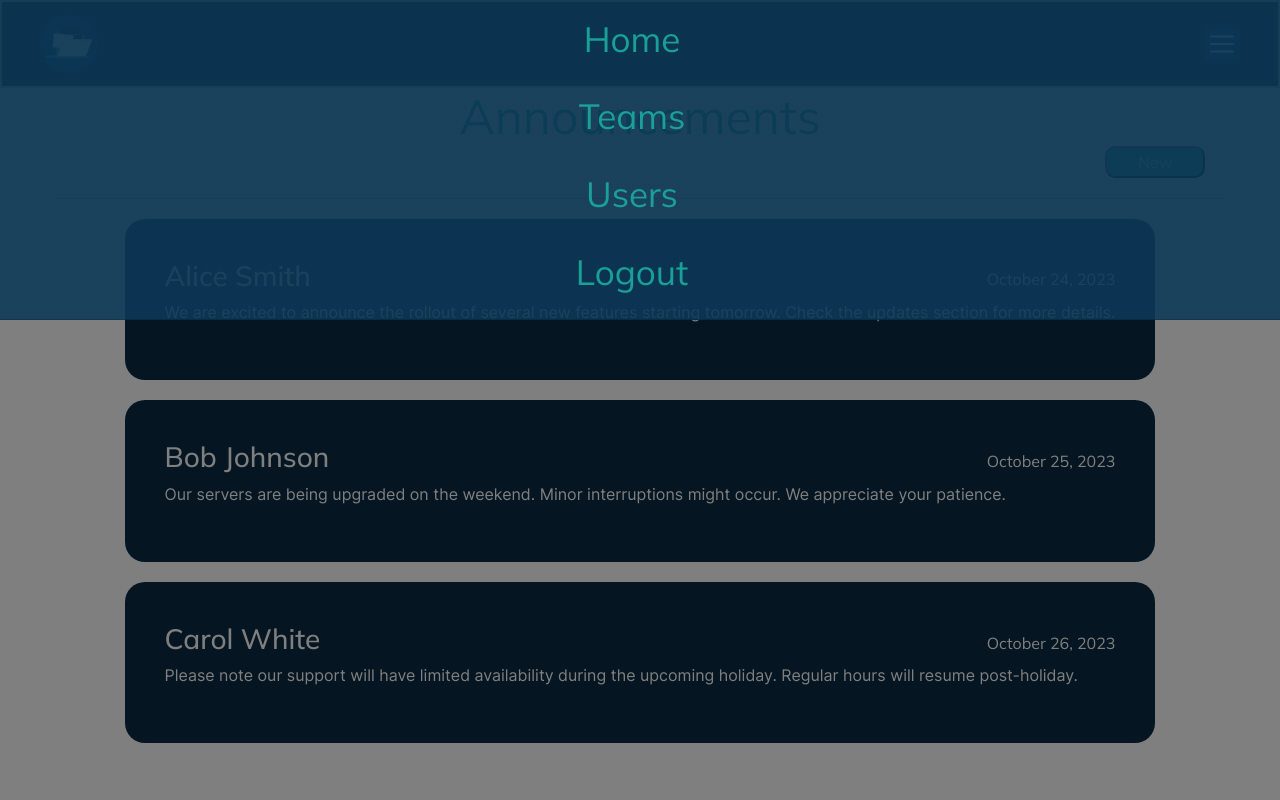
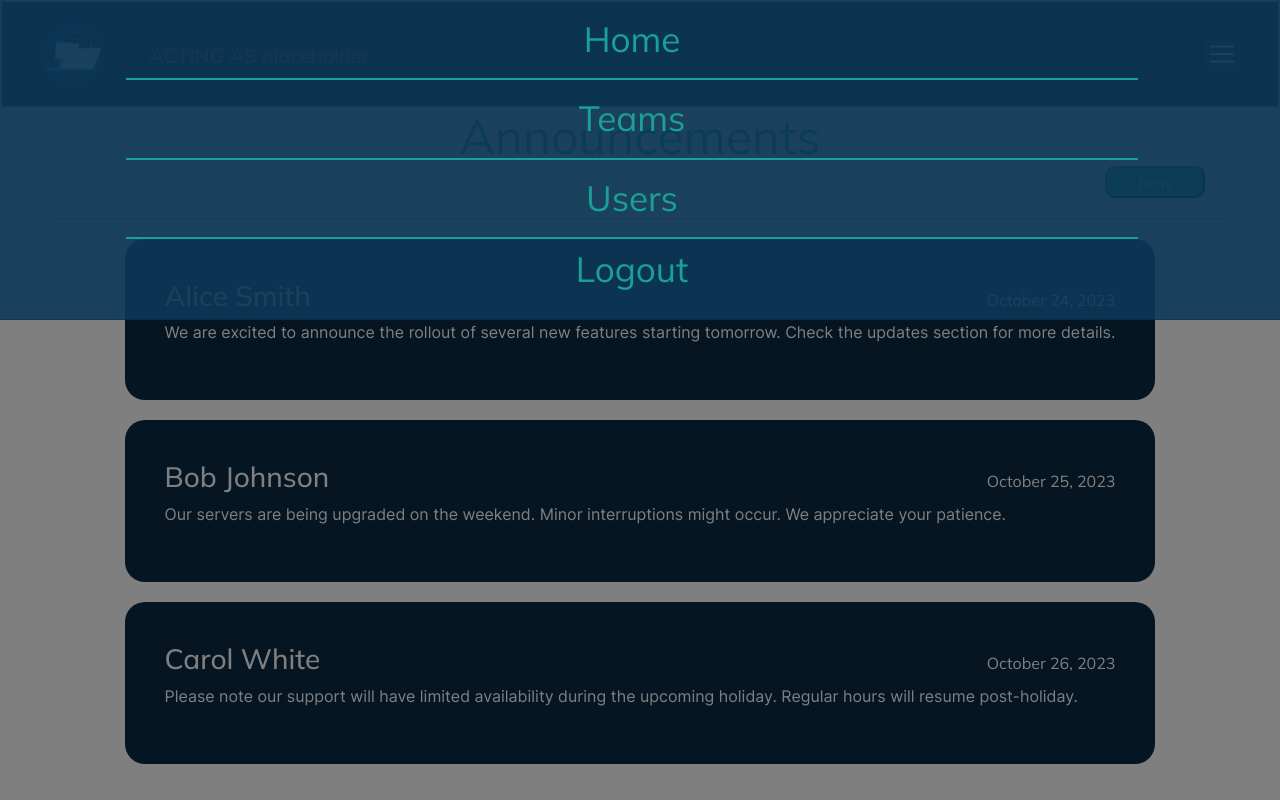
Before and after one commit to olivia-e452/angular-group-final-sprint-08-2023-final-assessment, an Angular app in the folder frontend/: page /home in a window 1280 px wide. Both pictures are taken after a click on the button 1222 px from the left and 44 px from the top of the page. Built offline with nearby package versions, Linux system fonts and the light colour scheme.

Commit message:
navbar done

```diff
--- a/frontend/src/app/components/navbar/navbar.component.css
+++ b/frontend/src/app/components/navbar/navbar.component.css
@@ -4,7 +4,21 @@
 }
 
 .navbar-brand img {
-    width: 30%;
+    max-width: 15%;
+    margin-left: 2vw;
+    display: inline-block;
+    padding-top: 10px;
+    padding-bottom: 10px;
+}
+
+h3 {
+    color: #F24E1E;
+    font-size: 20px;
+    font-family: Mulish;
+    font-weight: 400;
+    line-height: 36px;
+    word-wrap: break-word;
+    display: inline-block;
     margin-left: 2vw;
 }
 
@@ -21,25 +35,28 @@
     box-shadow: none !important;
 }
 
-.offcanvas{
+.offcanvas {
     height: 40vh;
     background: linear-gradient(0deg, rgba(13, 58, 89, 0.50) 0%, rgba(13, 58, 89, 0.50) 100%), linear-gradient(0deg, rgba(13, 58, 89, 0.50) 0%, rgba(13, 58, 89, 0.50) 100%), rgba(13, 58, 89, 0.50) !important;
 }
 
-.offcanvas-body{
+.offcanvas-body {
     padding: 0 !important;
 }
 
 .navbar-nav {
     align-items: center;
+    text-align: center;
 }
 
-.nav-item{
+.nav-item {
     padding-bottom: 1%;
     padding-top: 1%;
+    border-bottom: 2px #1BA098 solid;
+    width: 80%
 }
 
-.nav-item a {
+a {
     text-decoration: none;
     color: rgba(27, 160, 152, 1);
     font-family: Mulish;
@@ -48,3 +65,13 @@
     font-weight: 400;
     line-height: 150%;
 }
+
+.logout-btn{
+    font-family: Mulish;
+    font-size: 35px;
+    font-style: normal;
+    font-weight: 400;
+    line-height: 150%;
+    padding-bottom: 2%;
+    padding-top: 4px;
+}
--- a/frontend/src/app/components/navbar/navbar.component.html
+++ b/frontend/src/app/components/navbar/navbar.component.html
@@ -1,8 +1,12 @@
 <nav class="navbar navbar-custom">
     <div class="container-fluid">
-        <a class="navbar-brand" href="#"><img
-            src="../../assets/img/logo.svg" />
-        </a>
+        <div>
+            <a class="navbar-brand" href="#"><img
+                src="../../assets/img/logo.svg">
+            </a>
+            <h3>ACTING AS {{"placeholder"}}</h3>
+        </div>
+
         <button class="navbar-toggler custom-toggler" type="button" data-bs-toggle="offcanvas" data-bs-target="#offcanvasNavbar"
             aria-controls="offcanvasNavbar">
             <span class="navbar-toggler-icon"></span>
@@ -20,7 +24,7 @@
                     <li class="nav-item">
                         <a routerLink="/teams">Users</a>
                     </li>
-                    <li class="nav-item">
+                    <li class="logout-btn">
                         <a routerLink="/teams">Logout</a>
                     </li>
                 </ul>
```
